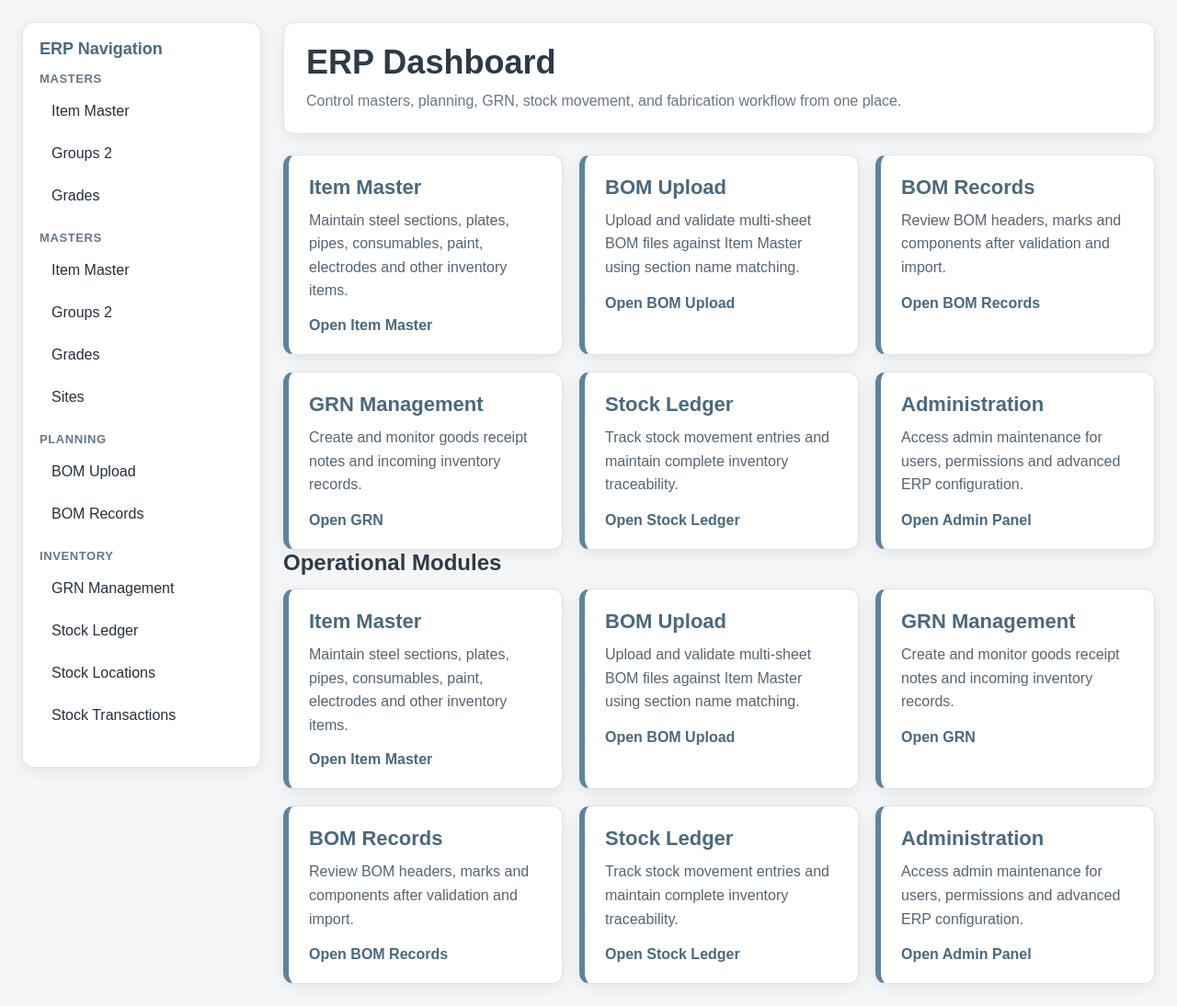
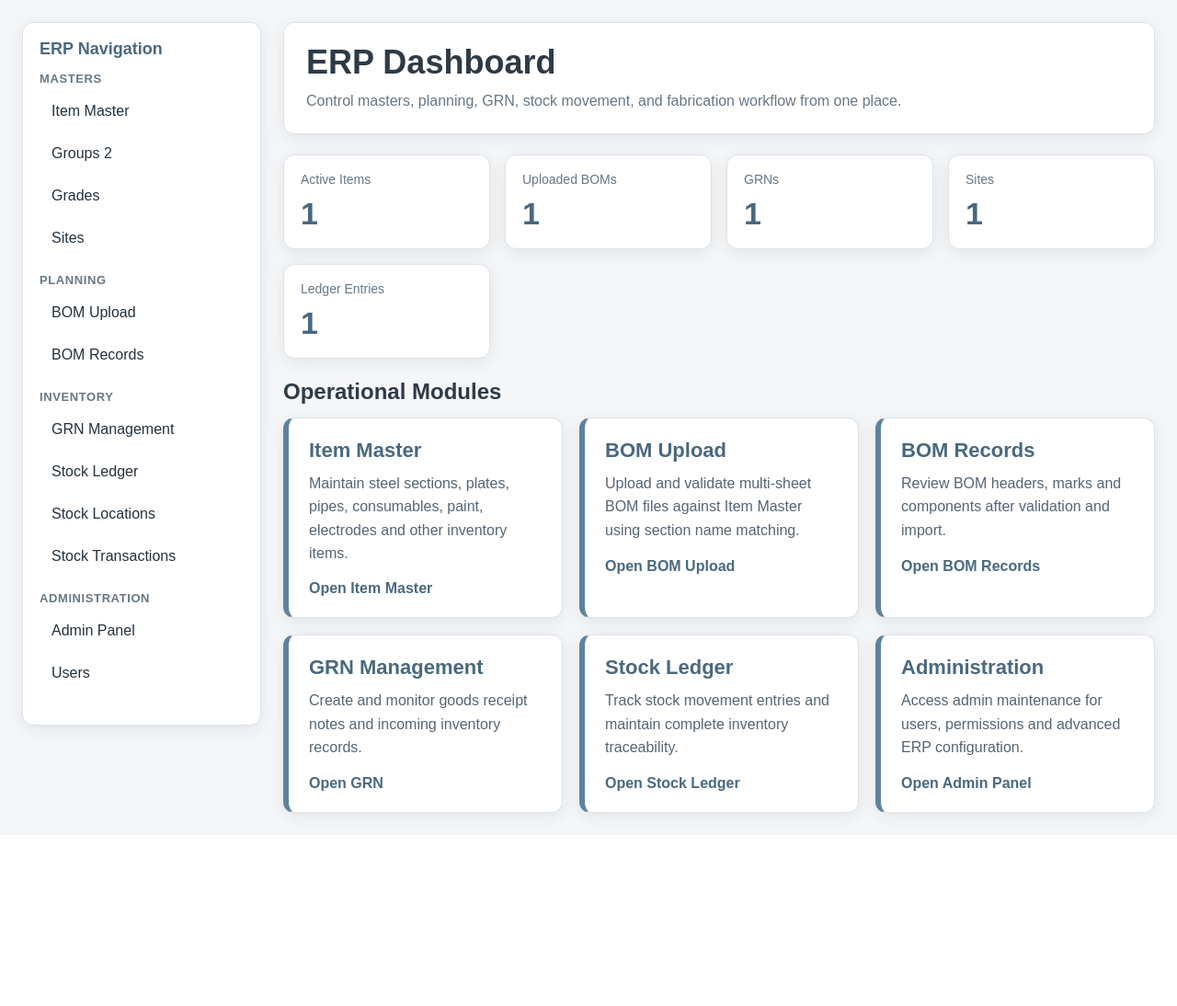
Before and after one commit to aptripathi68/my-erp-project, a Django app: page / in a window 1280 px wide. Shown: the part 189-1283 px from the top of the page at 92% size. After the commit the page ends 1088 px from the top, so only its background shows below. Run offline with Django 5.2, Linux system fonts and the light colour scheme; a user stored in the database is signed in; tables that the repository leaves empty hold one stand-in row (values such as "Sample post").

Commit message:
Fix dashboard layout duplication

```diff
--- a/templates/dashboard/home.html
+++ b/templates/dashboard/home.html
@@ -263,13 +263,6 @@
                 <a class="nav-link" href="/admin/masters/item/">Item Master</a>
                 <a class="nav-link" href="/admin/masters/group2/">Groups 2</a>
                 <a class="nav-link" href="/admin/masters/grade/">Grades</a>
-            </div>
-
-                       <div class="nav-group">
-                <div class="nav-group-title">Masters</div>
-                <a class="nav-link" href="/admin/masters/item/">Item Master</a>
-                <a class="nav-link" href="/admin/masters/group2/">Groups 2</a>
-                <a class="nav-link" href="/admin/masters/grade/">Grades</a>
                 <a class="nav-link" href="/admin/procurement/site/">Sites</a>
             </div>
 
@@ -286,6 +279,12 @@
                 <a class="nav-link" href="/admin/ledger/stocklocation/">Stock Locations</a>
                 <a class="nav-link" href="/admin/ledger/stocktxn/">Stock Transactions</a>
             </div>
+
+            <div class="nav-group">
+                <div class="nav-group-title">Administration</div>
+                <a class="nav-link" href="/admin/">Admin Panel</a>
+                <a class="nav-link" href="/admin/users/user/">Users</a>
+            </div>
         </aside>
 
         <main class="content">
@@ -295,6 +294,31 @@
                     Control masters, planning, GRN, stock movement, and fabrication workflow from one place.
                 </p>
             </section>
+
+            <section class="stats">
+                <div class="stat-card">
+                    <div class="label">Active Items</div>
+                    <div class="value">{{ item_count }}</div>
+                </div>
+                <div class="stat-card">
+                    <div class="label">Uploaded BOMs</div>
+                    <div class="value">{{ bom_count }}</div>
+                </div>
+                <div class="stat-card">
+                    <div class="label">GRNs</div>
+                    <div class="value">{{ grn_count }}</div>
+                </div>
+                <div class="stat-card">
+                    <div class="label">Sites</div>
+                    <div class="value">{{ site_count }}</div>
+                </div>
+                <div class="stat-card">
+                    <div class="label">Ledger Entries</div>
+                    <div class="value">{{ ledger_count }}</div>
+                </div>
+            </section>
+
+            <h3 class="section-title">Operational Modules</h3>
 
             <section class="module-grid">
                 <div class="module-card">
@@ -333,46 +357,6 @@
                     <a href="/admin/">Open Admin Panel</a>
                 </div>
             </section>
-
-            <h3 class="section-title">Operational Modules</h3>
-
-            <section class="module-grid">
-                <div class="module-card">
-                    <h3>Item Master</h3>
-                    <p>Maintain steel sections, plates, pipes, consumables, paint, electrodes and other inventory items.</p>
-                    <a href="/admin/masters/item/">Open Item Master</a>
-                </div>
-
-                <div class="module-card">
-                    <h3>BOM Upload</h3>
-                    <p>Upload and validate multi-sheet BOM files against Item Master using section name matching.</p>
-                    <a href="/procurement/bom/upload/">Open BOM Upload</a>
-                </div>
-
-                <div class="module-card">
-                    <h3>GRN Management</h3>
-                    <p>Create and monitor goods receipt notes and incoming inventory records.</p>
-                    <a href="/admin/procurement/grn/">Open GRN</a>
-                </div>
-
-                <div class="module-card">
-                    <h3>BOM Records</h3>
-                    <p>Review BOM headers, marks and components after validation and import.</p>
-                    <a href="/admin/procurement/bomheader/">Open BOM Records</a>
-                </div>
-
-                <div class="module-card">
-                    <h3>Stock Ledger</h3>
-                    <p>Track stock movement entries and maintain complete inventory traceability.</p>
-                    <a href="/admin/ledger/stockledgerentry/">Open Stock Ledger</a>
-                </div>
-
-                <div class="module-card">
-                    <h3>Administration</h3>
-                    <p>Access admin maintenance for users, permissions and advanced ERP configuration.</p>
-                    <a href="/admin/">Open Admin Panel</a>
-                </div>
-            </section>
         </main>
     </div>
 
```
